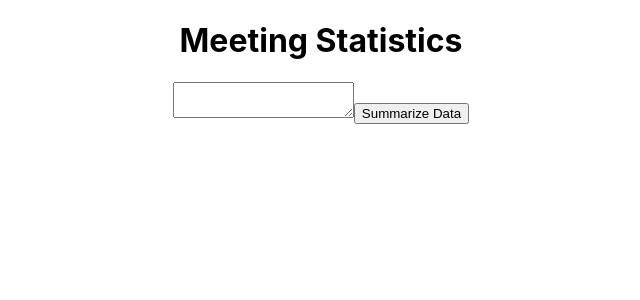
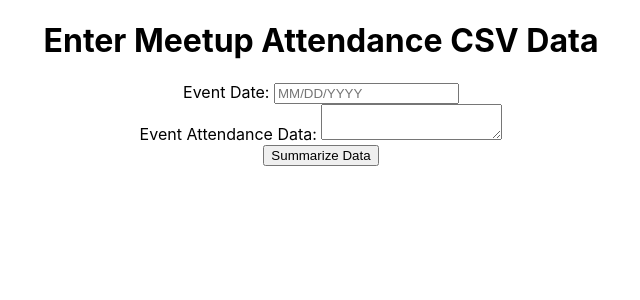
Before and after one commit to commanderking/meetup-analyzer, a React (Create React App) app: page / in a window 1280 px wide. Shown: the top 300 px of the page, without its empty margins (319-959 px from the left). Built offline with nearby package versions, Linux system fonts and the light colour scheme.

Commit message:
allow for event date to be entered dynamically

```diff
--- a/package.json
+++ b/package.json
@@ -3,6 +3,7 @@
   "version": "0.1.0",
   "private": true,
   "dependencies": {
+    "@emotion/core": "^10.0.10",
     "@types/recharts": "^1.1.16",
     "csvtojson": "^2.0.8",
     "lodash": "^4.17.11",
--- a/src/features/singleMeetingAnalysis/MeetupMembersSummary.tsx
+++ b/src/features/singleMeetingAnalysis/MeetupMembersSummary.tsx
@@ -1,6 +1,6 @@
 import React from "react";
 import { getMeetupMembersWhoAttendedSummary } from "./SingleMeetingAnalysisUtils";
-import { PieChart, Pie, Tooltip, Legend, Cell } from "recharts";
+import { PieChart, Pie, Legend, Cell } from "recharts";
 import _ from "lodash";
 
 const COLORS = ["#0088FE", "#00C49F", "#FFBB28", "#FF8042", "red"];
@@ -13,8 +13,15 @@
   overTwoYearsAgo: "2+ years ago"
 };
 
-const MeetupMemberSummary = ({ attendees }: { attendees: any[] }) => {
-  const summary = getMeetupMembersWhoAttendedSummary(attendees);
+const MeetupMemberSummary = ({
+  attendees,
+  eventDate
+}: {
+  attendees: any[];
+  eventDate: string;
+}) => {
+  console.log("react", React);
+  const summary = getMeetupMembersWhoAttendedSummary(attendees, eventDate);
   const keys = _.keys(summary);
 
   const pieChartData = _.map(keys, key => ({
--- a/src/features/singleMeetingAnalysis/SingleMeetingAnalysisUtils.ts
+++ b/src/features/singleMeetingAnalysis/SingleMeetingAnalysisUtils.ts
@@ -71,7 +71,8 @@
 
 const getRelativeRegistrationDate = (
   acc: RelativeMeetupRegistrationDates,
-  attendee: AttendeeData
+  attendee: AttendeeData,
+  eventDate: Date
 ) => {
   const { dateJoinedGroup } = attendee;
   if (!dateJoinedGroup) {
@@ -126,13 +127,19 @@
 };
 
 export const getMeetupMembersWhoAttendedSummary = (
-  attendees: AttendeeData[]
+  attendees: AttendeeData[],
+  eventDate: string
 ): RelativeMeetupRegistrationDates => {
+  console.log("eventDate", new Date(eventDate));
   return attendees
     .filter(attendee => isMeetupGroupMemberAttendee(attendee))
     .reduce(
       (acc, currentAttendee) => {
-        return getRelativeRegistrationDate(acc, currentAttendee);
+        return getRelativeRegistrationDate(
+          acc,
+          currentAttendee,
+          new Date(eventDate)
+        );
       },
       {
         pastThirtyDays: 0,
--- a/src/features/singleMeetingAnalysis/SingleMeetingAnaylsisContainer.tsx
+++ b/src/features/singleMeetingAnalysis/SingleMeetingAnaylsisContainer.tsx
@@ -3,13 +3,20 @@
 import { bindRawMeetupData } from "./SingleMeetingAnalysisUtils";
 import { SingleMeetupSummary } from "./SingleMeetupSummary";
 import MeetupMembersSummary from "./MeetupMembersSummary";
+/** @jsx jsx */
+import { css, jsx } from "@emotion/core";
 
 const SingleMeetingAnalysisContainer = () => {
   const [rawMeetupData, setMeetupData] = useState("");
+  const [eventDate, setEventDate] = useState("");
   const [attendees, setAttendees]: [any[], any] = useState([]);
 
   const handleChange = (event: any) => {
     setMeetupData(event.target.value);
+  };
+
+  const handleEventDateChange = (event: any) => {
+    setEventDate(event.target.value);
   };
 
   const submitJSON = (event: any) => {
@@ -24,15 +31,55 @@
 
   return (
     <div>
-      <h1>Meeting Statistics</h1>
+      {attendees.length === 0 && (
+        <div>
+          <h1>Enter Meetup Attendance CSV Data</h1>
           <form>
+            <div>
+              <label>
+                Event Date:{" "}
+                <input
+                  value={eventDate}
+                  placeholder="MM/DD/YYYY"
+                  onChange={handleEventDateChange}
+                />
+              </label>
+            </div>
+            <div>
+              <label>
+                Event Attendance Data:{" "}
                 <textarea value={rawMeetupData} onChange={handleChange} />
+              </label>
+              <div />
               <button type="submit" onClick={submitJSON}>
                 Summarize Data
               </button>
-        {attendees.length > 0 && <SingleMeetupSummary attendees={attendees} />}
-        {attendees.length > 0 && <MeetupMembersSummary attendees={attendees} />}
+            </div>
           </form>
+        </div>
+      )}
+      {attendees.length > 0 && (
+        <React.Fragment>
+          <h1>Meeting Statistics</h1>
+          <button
+            onClick={() => {
+              setAttendees([]);
+            }}
+          >
+            Enter new Data
+          </button>
+          <div
+            id="MeetingStatistics"
+            css={css`
+              display: grid;
+              grid-template-columns: 1fr 1fr;
+            `}
+          >
+            <SingleMeetupSummary attendees={attendees} />
+            <MeetupMembersSummary attendees={attendees} eventDate={eventDate} />
+          </div>
+        </React.Fragment>
+      )}
     </div>
   );
 };
--- a/src/features/singleMeetingAnalysis/SingleMeetupSummary.tsx
+++ b/src/features/singleMeetingAnalysis/SingleMeetupSummary.tsx
@@ -1,5 +1,7 @@
 import React from "react";
 import { getSummaryData } from "./SingleMeetingAnalysisUtils";
+/** @jsx jsx */
+import { css, jsx } from "@emotion/core";
 
 export const SingleMeetupSummary = ({ attendees }: { attendees: any[] }) => {
   const summary = getSummaryData(attendees);
@@ -12,19 +14,26 @@
   return (
     <div>
       <h2>Summary of Meetup</h2>
-      <ul>
-        <li>RSVPs: {numberRSVPs}</li>
-        <li>Total Attendees: {numberAttendees}</li>
-        <li>Attendees who RSVP'd: {attendeesWhoRSVPd}</li>
-        <li>
-          Attendees who joined group and signed up for event on same day:{" "}
-          {attendeesWhoJoinedMeetupForEvent}
-        </li>
-        <li>
-          Percentage of RSVPs that Attended:
-          {`${Math.round((attendeesWhoRSVPd / numberRSVPs) * 100)}%`}
-        </li>
-      </ul>
+      <div
+        css={css`
+          text-align: left;
+          margin: auto;
+          width: 500px;
+          display: grid;
+          grid-template-columns: 5fr 1fr;
+        `}
+      >
+        <div>RSVPs</div>
+        <div> {numberRSVPs}</div>
+        <div>Total Attendees</div>
+        <div> {numberAttendees}</div>
+        <div>Attendees who RSVP'd</div>
+        <div> {attendeesWhoRSVPd}</div>
+        <div>Attendees who joined group / signed up for event on same day</div>
+        <div>{attendeesWhoJoinedMeetupForEvent}</div>
+        <div>Percentage of RSVPs that Attended</div>
+        <div>{`${Math.round((attendeesWhoRSVPd / numberRSVPs) * 100)}%`}</div>
+      </div>
     </div>
   );
 };
```
Also changed, not shown: 1 other file (tests, documents, lock files or other folders). Lines whose indentation alone changed are shown as unchanged.
